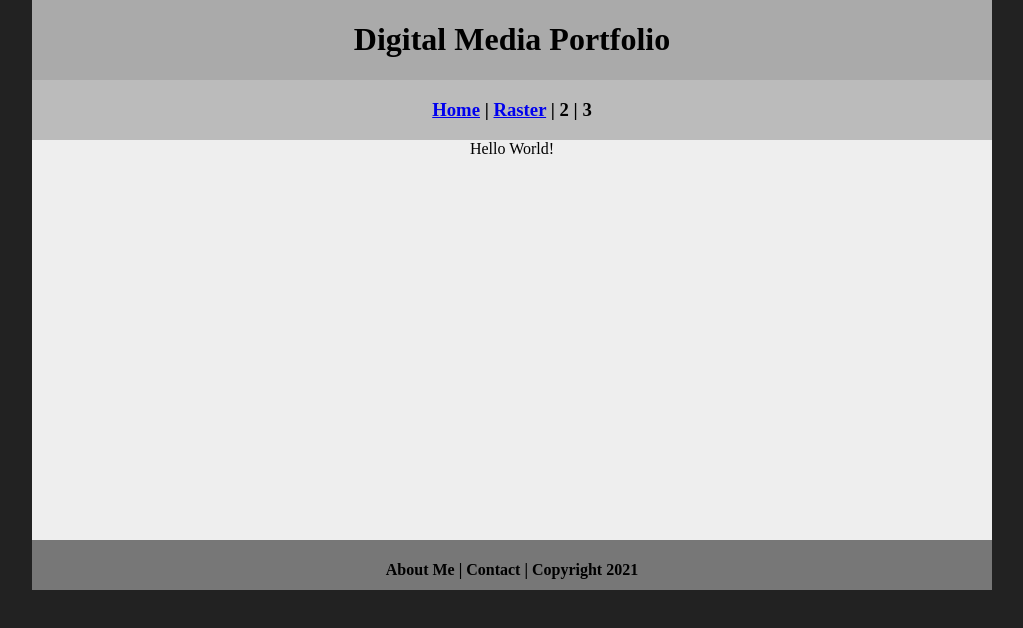
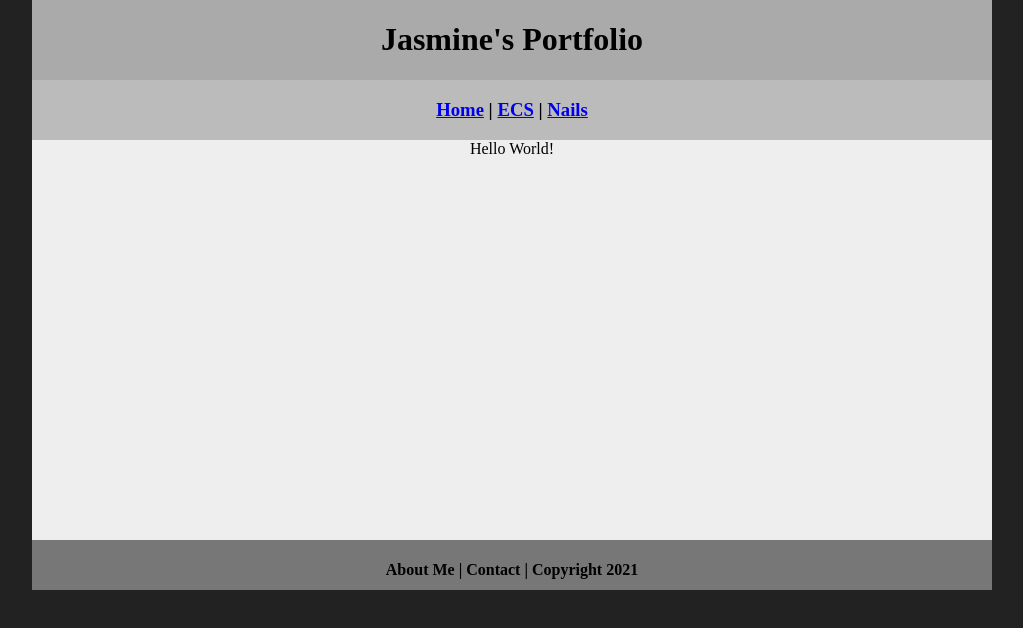
Before and after one commit to jaasmineee/ecsportfolio, a plain HTML site: page index.html in a window 1280 px wide. Shown: the whole page, without its empty margins (128-1151 px from the left). Drawn offline with Linux system fonts and the light colour scheme.

Commit message:
Update index.html

```diff
--- a/index.html
+++ b/index.html
@@ -3,18 +3,20 @@
 <head>
 	<!-- This is a comment! Text here will be ignored by the browser. -->
 	<meta charset="UTF-8">
-	<title>My Portfolio</title>
+	<title>Jasmine's ESC Portfolio</title>
 	<link href="myCSS.css" rel="stylesheet" type="text/css">
 </head>
 <body>
 <div class="container">
   <div class="header">
-  	<h1>Digital Media Portfolio</h1>
+  	<h1>Jasmine's Portfolio</h1>
   </div>
   <div class="nav">
-    <h3><a href="index.html">Home</a> | <a href="raster/index.html">Raster</a> | 2 | 3</h3>
+    <h3><a href="index.html">Home</a> | <a href="esc/index.html">ECS</a> | <a href="esc/index.html">Nails</a> </h3>
   </div>
-  <div class="content">Hello World!</div>
+  <div class="content">
+	  Hello World!
+  </div>
   <div class="footer">
     <h4>About Me | Contact | Copyright 2021</h4>
   </div>
```
